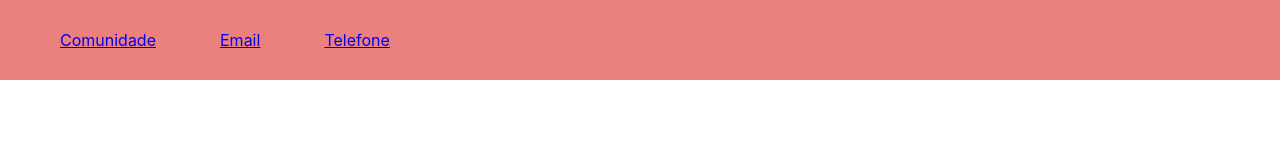
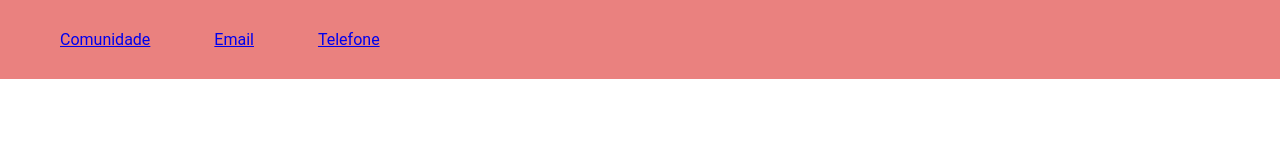
Before and after one commit to AntonioZZanolli/bootcamp-launchbase-desafios-02, a plain HTML site: page primeiro.html in a window 1280 px wide. Drawn offline with Linux system fonts and the light colour scheme.

Commit message:
Correção fonte

```diff
--- a/primeiro.html
+++ b/primeiro.html
@@ -2,6 +2,7 @@
 <html>
     <head>
         <title>Primeiro HTML</title>
+        <link rel="preconnect" href="https://fonts.googleapis.com">
         <style>
             *{
                 margin: 0;
@@ -17,7 +18,7 @@
                 padding: 30px;
                 margin: 0;
                 border: 0;
-                font-family: -apple-system, BlinkMacSystemFont, 'Segoe UI', Roboto, Oxygen, Ubuntu, Cantarell, 'Open Sans', 'Helvetica Neue', sans-serif;
+                font-family: 'Roboto', sans-serif;
             }
         </style>
         <link rel="icon" href="https://raw.githubusercontent.com/rocketseat-education/bootcamp-launchbase-desafios-02/master/desafios/favicon.ico" type="image/x-icon" />
```
